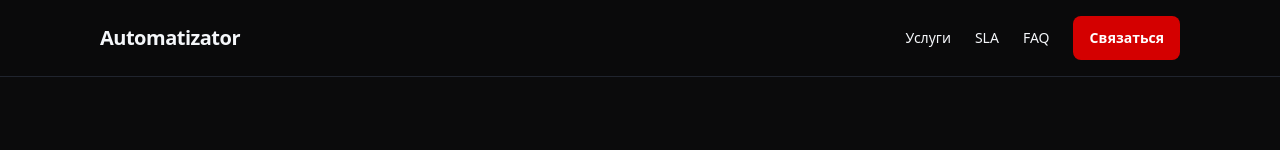
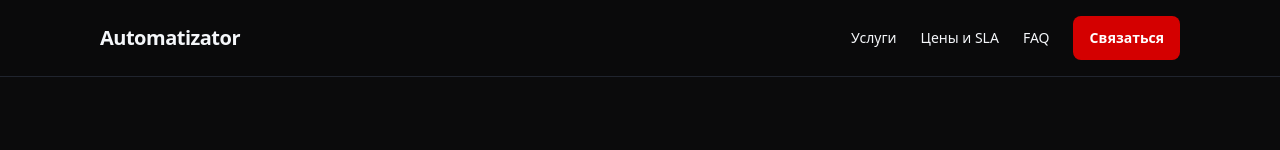
Before and after one commit to druzhbacompany/automatizator-site, a Next.js app: page / in a window 1280 px wide. Shown: the top 150 px of the page. Built offline with nearby package versions, Linux system fonts and the light colour scheme.

Commit message:
feat: update main navigation

```diff
--- a/app/layout.tsx
+++ b/app/layout.tsx
@@ -14,10 +14,18 @@ export default function RootLayout({ children }: { children: React.ReactNode })
           <div className="container flex items-center justify-between py-4">
             <div className="font-black tracking-tight text-xl">Automatizator</div>
             <nav className="flex items-center gap-6 text-sm text-muted">
-              <a href="#services" className="hover:text-white">Услуги</a>
-              <a href="#sla" className="hover:text-white">SLA</a>
-              <a href="#faq" className="hover:text-white">FAQ</a>
-              <a href="#contact" className="btn">Связаться</a>
+              <a href="/services" className="hover:text-white">
+                Услуги
+              </a>
+              <a href="/pricing" className="hover:text-white">
+                Цены и SLA
+              </a>
+              <a href="/#faq" className="hover:text-white">
+                FAQ
+              </a>
+              <a href="/contact" className="btn">
+                Связаться
+              </a>
             </nav>
           </div>
         </header>
```
